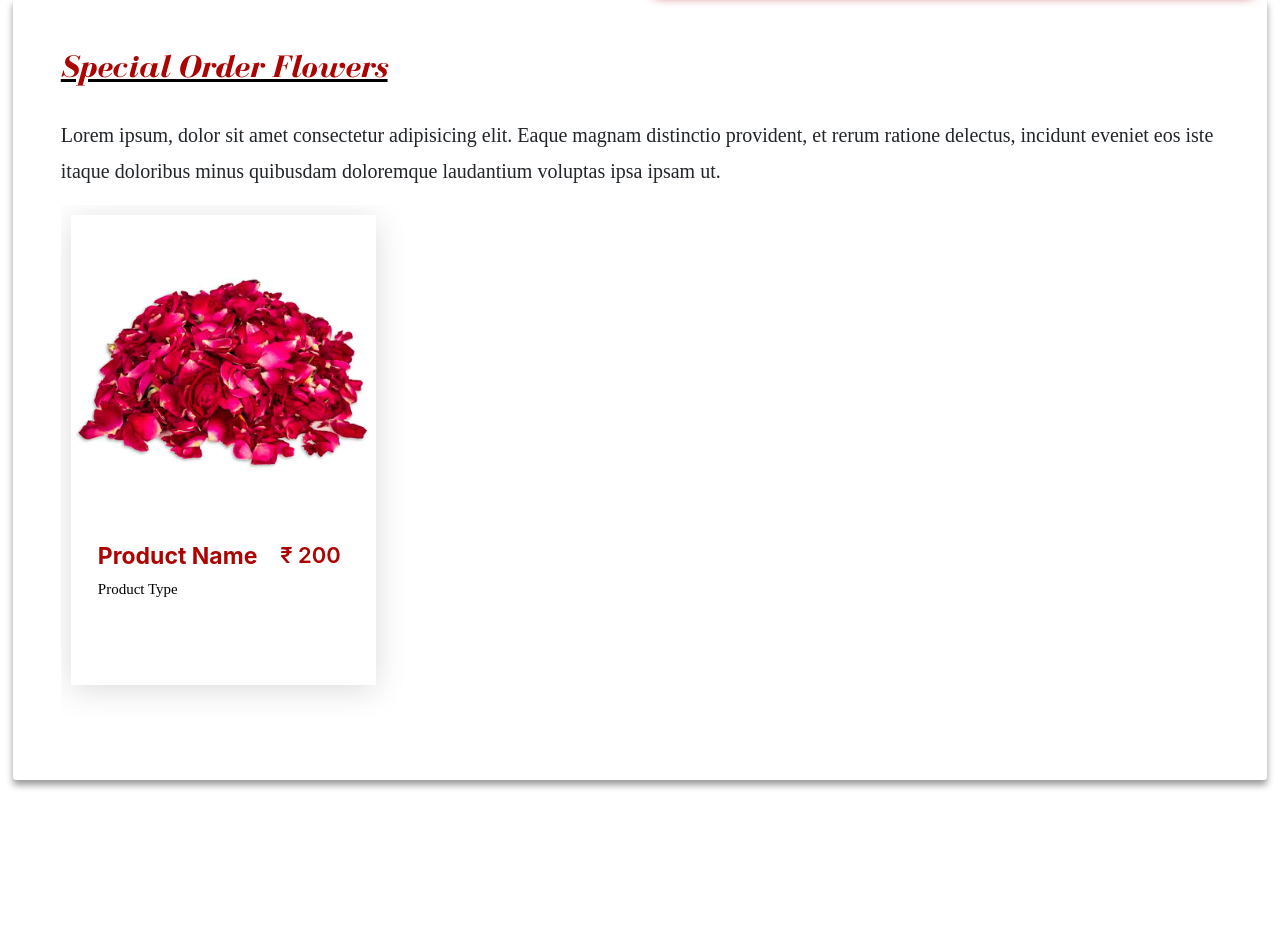
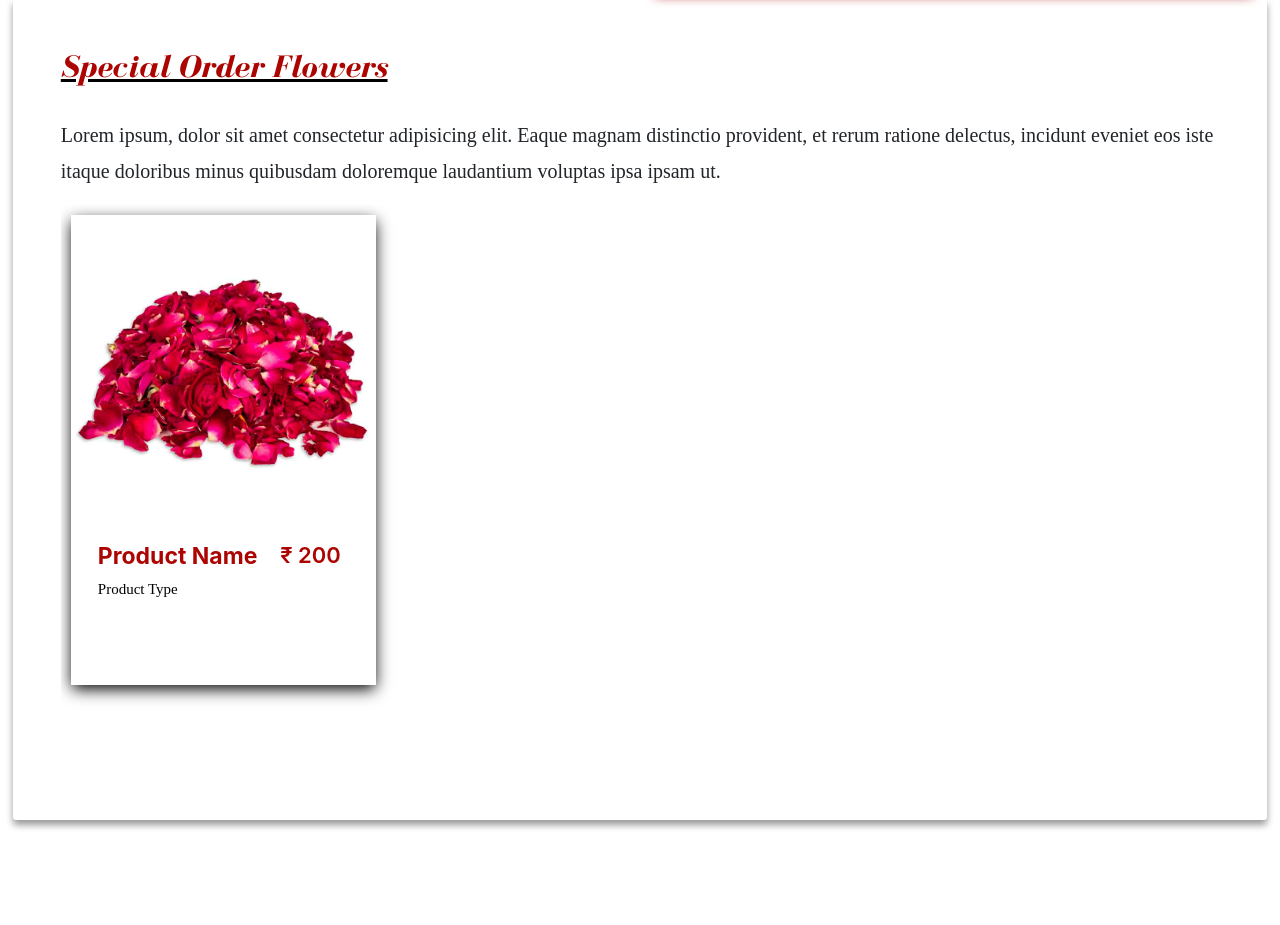
Before and after one commit to Shrirama-Upadhya-A/poojas-final, a PHP site: page /flowers-special.html in a window 1280 px wide. Shown: the part 298-1223 px from the top of the page. Run offline with PHP 8.4, Linux system fonts and the light colour scheme; some libraries are stand-ins or nearby versions; some web fonts are replaced.

Commit message:
Update shop2.css

```diff
--- a/css/shop2.css
+++ b/css/shop2.css
@@ -219,6 +219,7 @@
     height: 471px;
     transform-style: preserve-3d;
     transition: transform 5s;
+    margin-bottom: 5vh;
     float: left;
     -webkit-transition: width 500ms ease-in-out;
     -moz-transition: width 500ms ease-in-out;
@@ -251,7 +252,7 @@
 }
 
 .make3D {
-    box-shadow: 0px 5px 31px -1px rgba(0, 0, 0, 0.15);
+    box-shadow: 0px 5px 15px -1px #000;
 }
 
 .make3D.animate .product-back,
```
